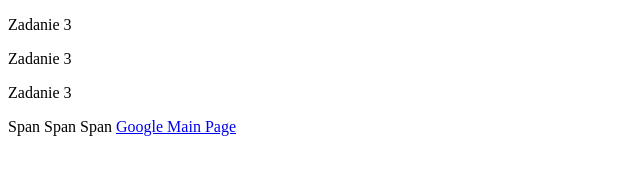
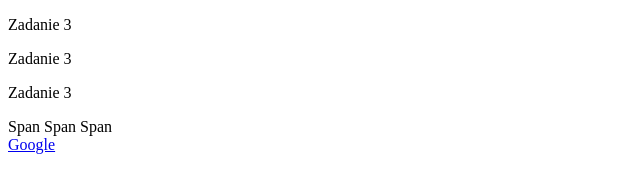
Before and after one commit to chylek94/chylek94.github.io, a plain HTML site: page zadania-domowe/zadanie-3/index.html in a window 1280 px wide. Shown: the whole page, without its empty margins (0-640 px from the left). Drawn offline with Linux system fonts and the light colour scheme.

Commit message:
dodanie linku

```diff
--- a/zadania-domowe/zadanie-3/index.html
+++ b/zadania-domowe/zadanie-3/index.html
@@ -15,8 +15,9 @@
         <span>Span</span>
         <span>Span</span>
         <span>Span</span>
+        <br>
 
-        <a href="http://google.pl" target='_blank'>Google Main Page</a>
+        <a href="http://google.pl" target='_blank'>Google </a>
 
 
 </body>
```
